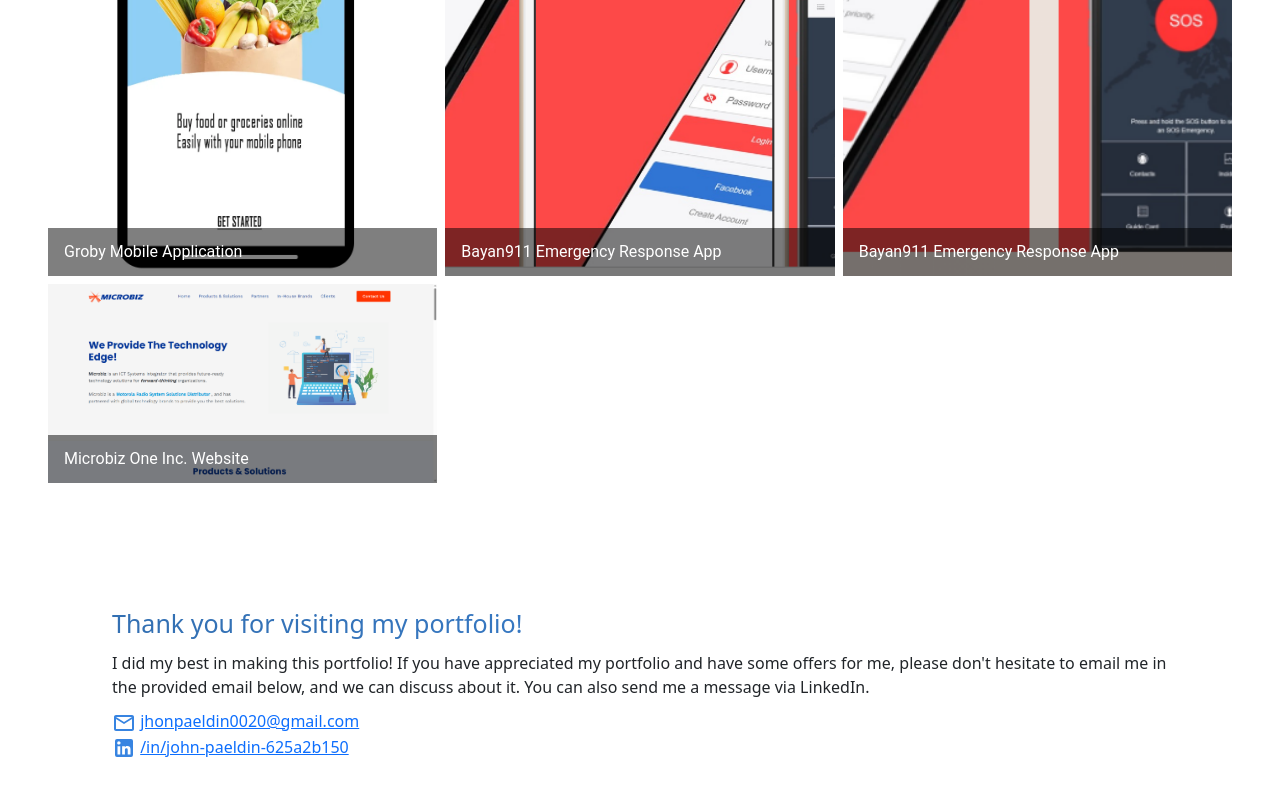
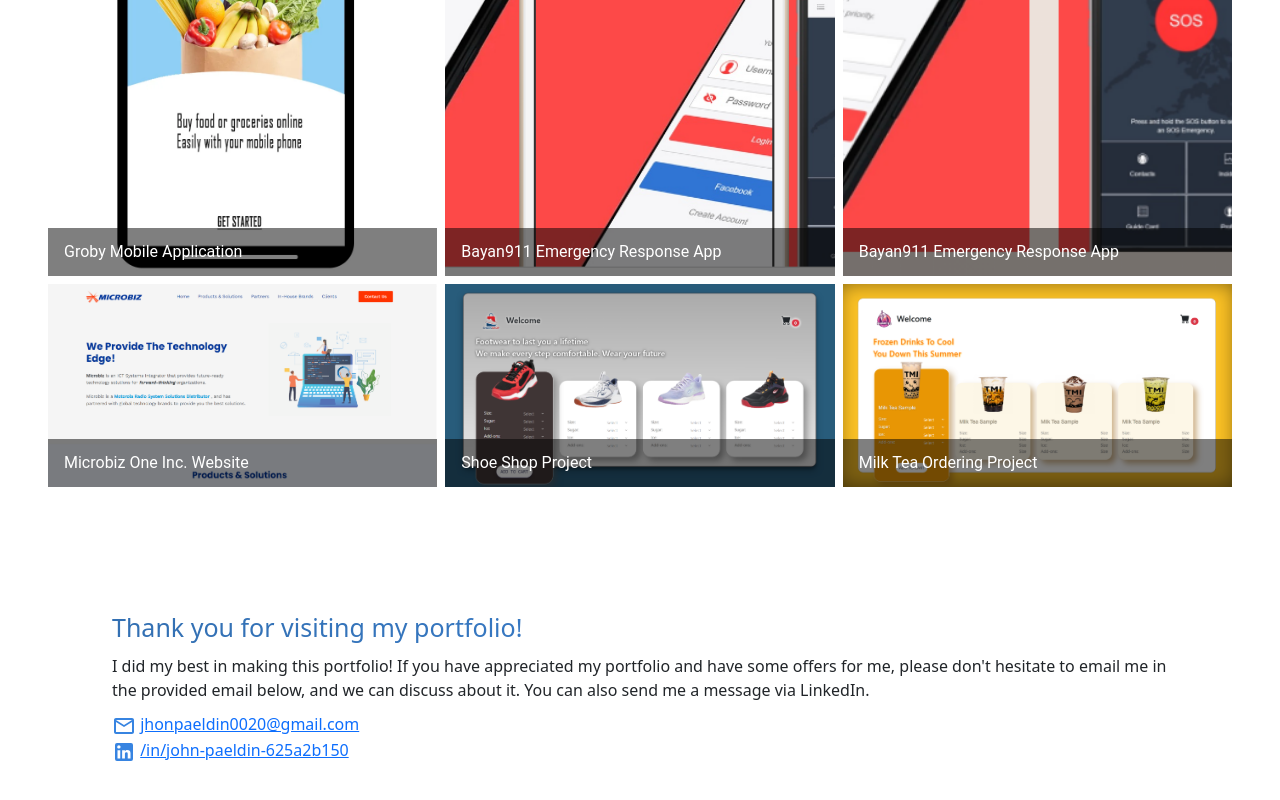
Before and after one commit to JhonJp/portfolio, a Next.js app: page /component/layout/Layout in a window 1280 px wide. Shown: the part 4534-5334 px from the top of the page. Built offline with nearby package versions, Linux system fonts and the light colour scheme.

Commit message:
ADD: Shoeshop and milktea project

```diff
--- a/src/constants/Info.ts
+++ b/src/constants/Info.ts
@@ -337,4 +337,14 @@
     title: 'Microbiz One Inc. Website',
     author: '',
   },
+  {
+    img: '/img/projects/shoeshop/shoeshop.png',
+    title: 'Shoe Shop Project',
+    author: '',
+  },
+  {
+    img: '/img/projects/shoeshop/milkteashop.png',
+    title: 'Milk Tea Ordering Project',
+    author: '',
+  },
 ];
```
Also changed, not shown: public/img/projects/shoeshop/milkteashop.PNG (added), public/img/projects/shoeshop/shoeshop.PNG (added).
